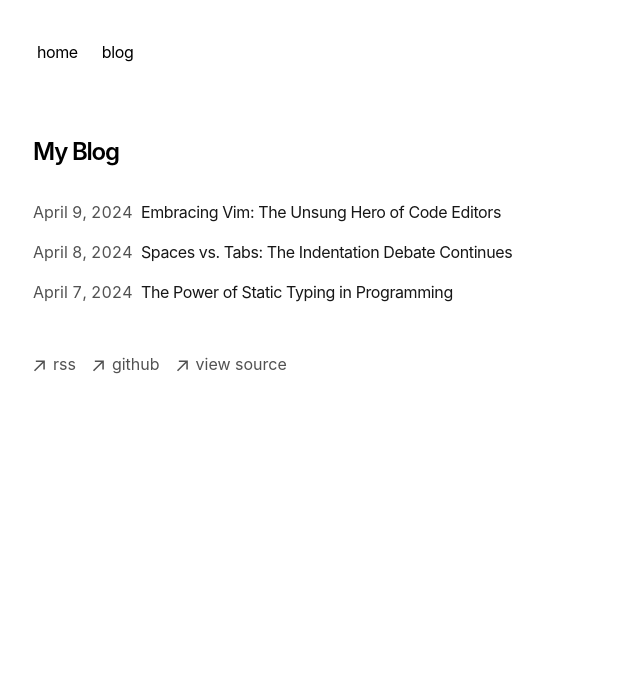
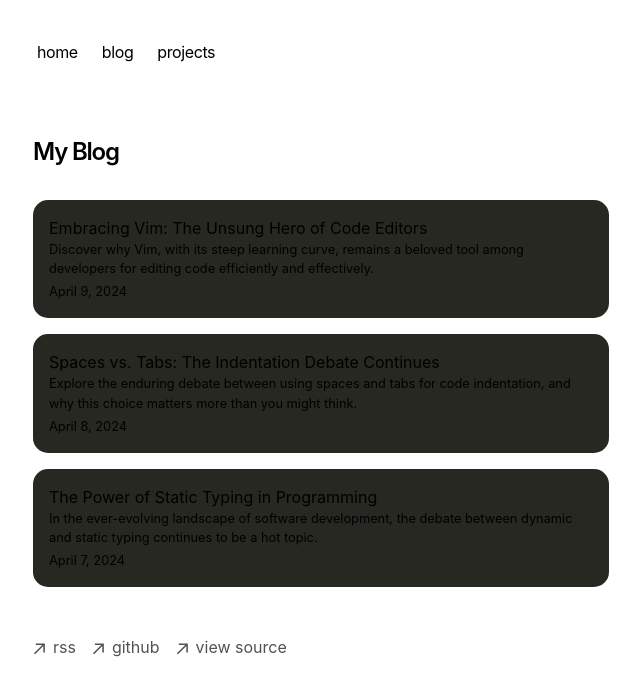
Before and after one commit to Cuber01/cuber01.github.io, a Next.js app: page /blog in a window 1280 px wide. Shown: the top 696 px of the page, without its empty margins (319-959 px from the left). Built offline with nearby package versions, Linux system fonts and the light colour scheme.

Commit message:
Add project data

```diff
--- a/app/components/nav.tsx
+++ b/app/components/nav.tsx
@@ -6,6 +6,9 @@ const navItems = {
   },
   '/blog': {
     name: 'blog',
+  },
+  '/projects': {
+    name: 'projects',
   },
 }
 
--- a/app/components/posts.tsx
+++ b/app/components/posts.tsx
@@ -1,5 +1,22 @@
 import Link from 'next/link'
 import { formatDate, getBlogPosts } from 'app/blog/utils'
+import { useState } from 'react';
+
+function BlogCard(post) {
+  return (
+    <Link href={`/blog/${post.slug}`}>
+                    <div className="blog-card" key={post.slug}>
+                            <p>{post.metadata.title}</p>
+                            <small>
+                              <p>{post.metadata.summary}</p>
+                            </small>
+                            <small>
+                              {formatDate(post.metadata.publishedAt, false)}
+                            </small>
+                    </div>
+                </Link>
+  )
+}
 
 export function BlogPosts() {
   let allBlogs = getBlogPosts()
@@ -15,23 +32,9 @@ export function BlogPosts() {
           }
           return 1
         })
+        .map(BlogCard)
 
-        .map((post) => (
-          <Link
-            key={post.slug}
-            className="flex flex-col space-y-1 mb-4"
-            href={`/blog/${post.slug}`}
-          >
-            <div className="w-full flex flex-col md:flex-row space-x-0 md:space-x-2">
-              <p className="text-neutral-600 dark:text-neutral-400 w-[100px] tabular-nums">
-                {formatDate(post.metadata.publishedAt, false)}
-              </p>
-              <p className="text-neutral-900 dark:text-neutral-100 tracking-tight">
-                {post.metadata.title}
-              </p>
-            </div>
-          </Link>
-        ))}
+      }
     </div>
   )
 }
--- /dev/null
+++ b/app/components/projects.tsx
@@ -0,0 +1,5 @@
+
+export function Projects()
+{
+    return <h1>Gaming</h1>
+}
--- a/app/global.css
+++ b/app/global.css
@@ -145,6 +145,19 @@ table {
   white-space: nowrap;
 }
 
+.blog-card {
+  margin: 0 0 1rem 0;
+  padding: 1rem;
+  text-align: left;
+  border-radius: 15px;
+  background-color: #272822;
+  transition: all 0.3s ease-in-out;
+}
+
+.blog-card:hover {
+  transform: scale(1.05);
+}
+
 .title {
   text-wrap: balance;
 }
--- a/app/page.tsx
+++ b/app/page.tsx
@@ -1,4 +1,4 @@
-import { BlogPosts } from 'app/components/posts'
+import { Projects } from 'app/components/projects'
 
 export default function Page() {
   return (
@@ -16,7 +16,7 @@ export default function Page() {
          history and everything tech. `}
       </p>
       <div className="my-8">
-        <BlogPosts />
+        <Projects />
       </div>
     </section>
   )
```
Also changed, not shown: app/projects/data/BattleNotes.txt (added), app/projects/data/FakeOS.txt (added), app/projects/data/SandGame.txt (added), app/projects/data/SaturdayNightSpecial.txt (added), app/projects/data/Wally.txt (added), app/projects/page.tsx (added), 1 other file (tests, documents, lock files or other folders).
